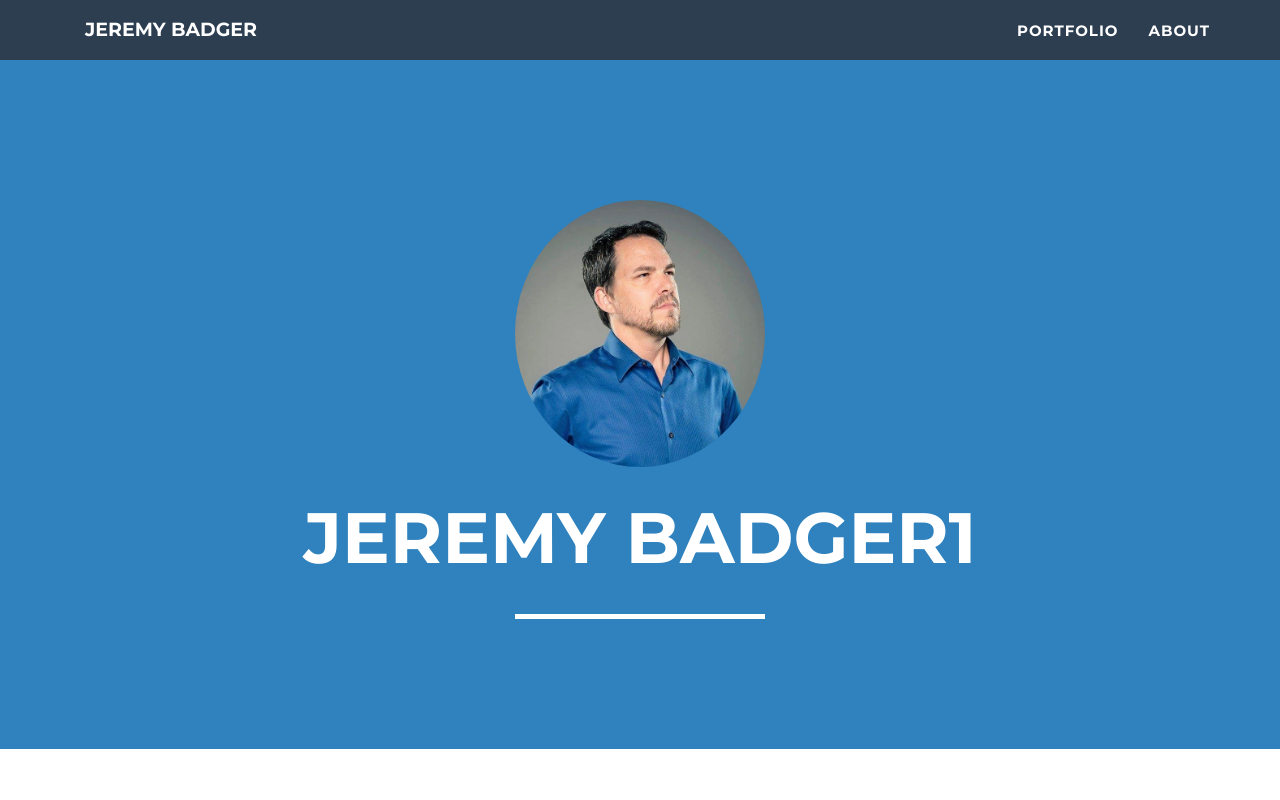
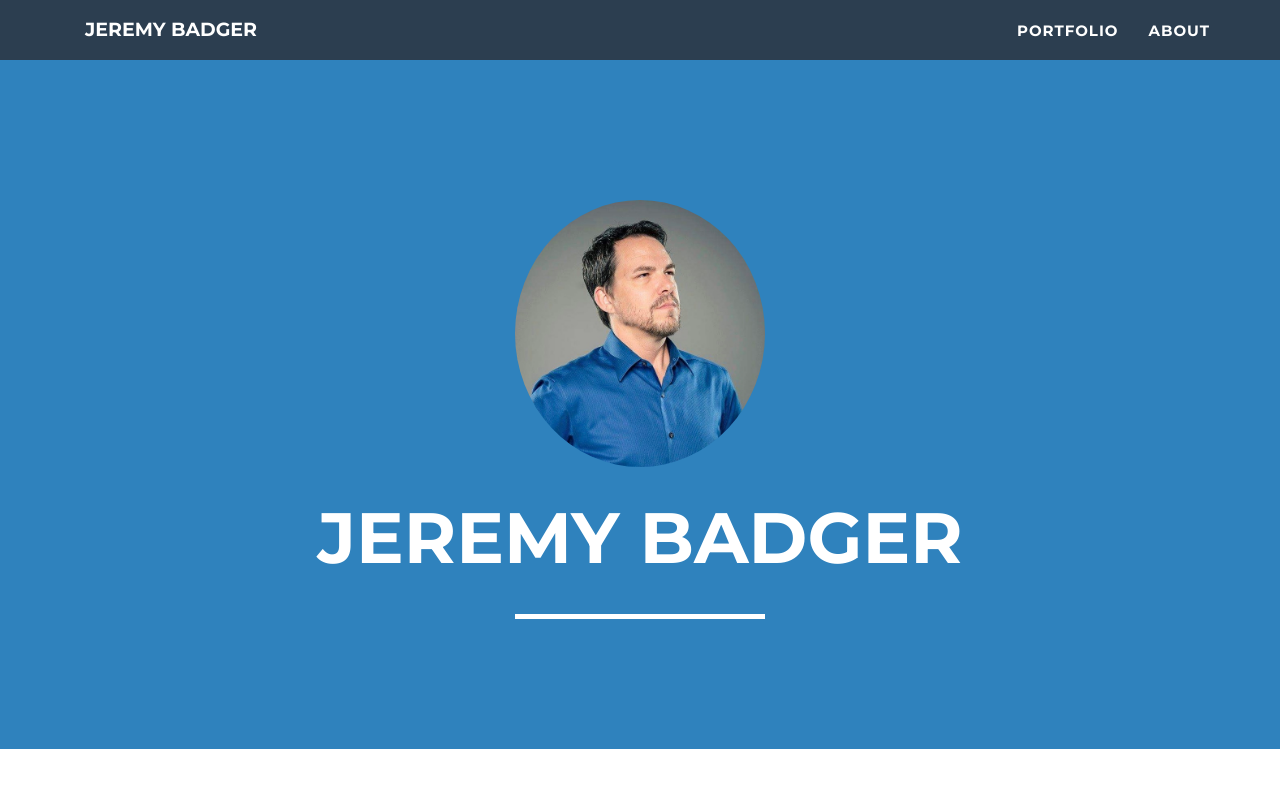
Before and after one commit to jbadge/Portfolio, a React (Vite) app: page / in a window 1280 px wide. Shown: the top 800 px of the page. Built offline with nearby package versions, Linux system fonts and the light colour scheme.

Commit message:
Fixed typo

```diff
--- a/src/components/Header.tsx
+++ b/src/components/Header.tsx
@@ -12,7 +12,7 @@ const Header = () => {
               alt=""
             />
             <div className="intro-text">
-              <span className="name">Jeremy Badger1</span>
+              <span className="name">Jeremy Badger</span>
               <hr className="star-light" />
             </div>
           </div>
```
